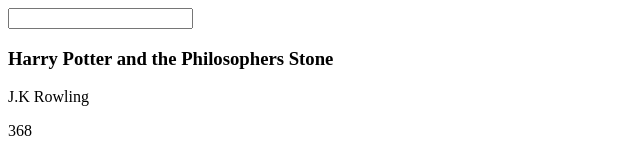
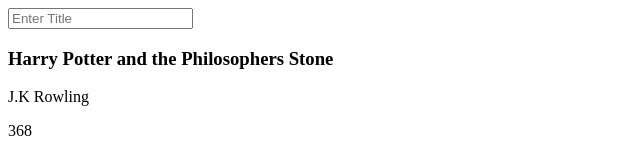
Before and after one commit to codingXwolf/library, a React (Create React App) app in the folder library-react/: page / in a window 1280 px wide. Shown: the top 160 px of the page, without its empty margins (0-640 px from the left). Built offline with nearby package versions, Linux system fonts and the light colour scheme.

Commit message:
Added input for title

```diff
--- a/library-react/src/components/Form.js
+++ b/library-react/src/components/Form.js
@@ -12,11 +12,19 @@
 
   }
 
+
+
   render() {
     return (
       <div>
         <form>
-          <input />
+          <input
+          type='text'
+          className='input'
+          placeholder='Enter Title'
+          value={this.state.title}
+          onChange={(e) => this.setState({title: e.target.value})}
+          />
         </form>
       </div>
     );
```
Also changed, not shown: 1 other file (tests, documents, lock files or other folders).
